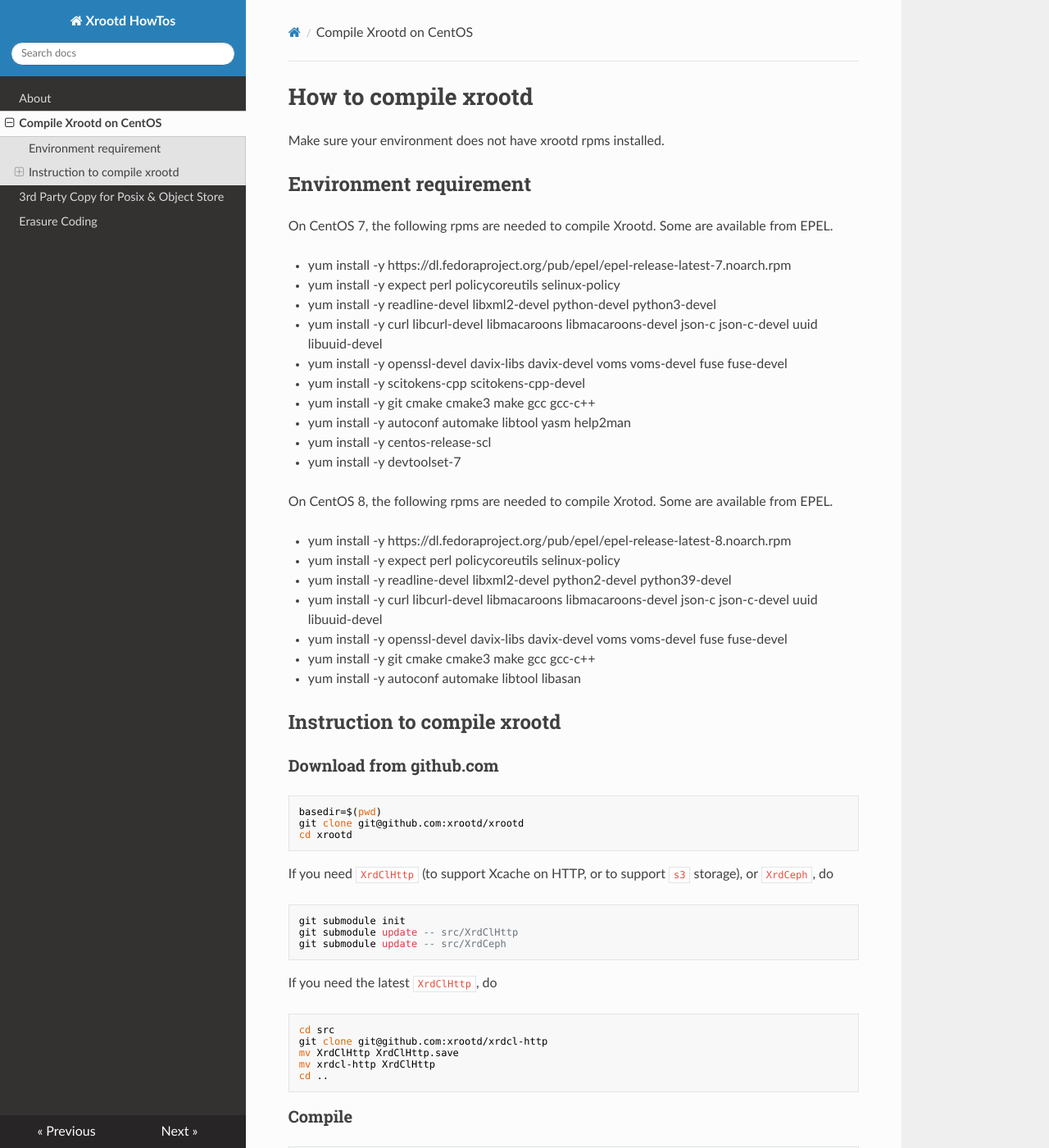
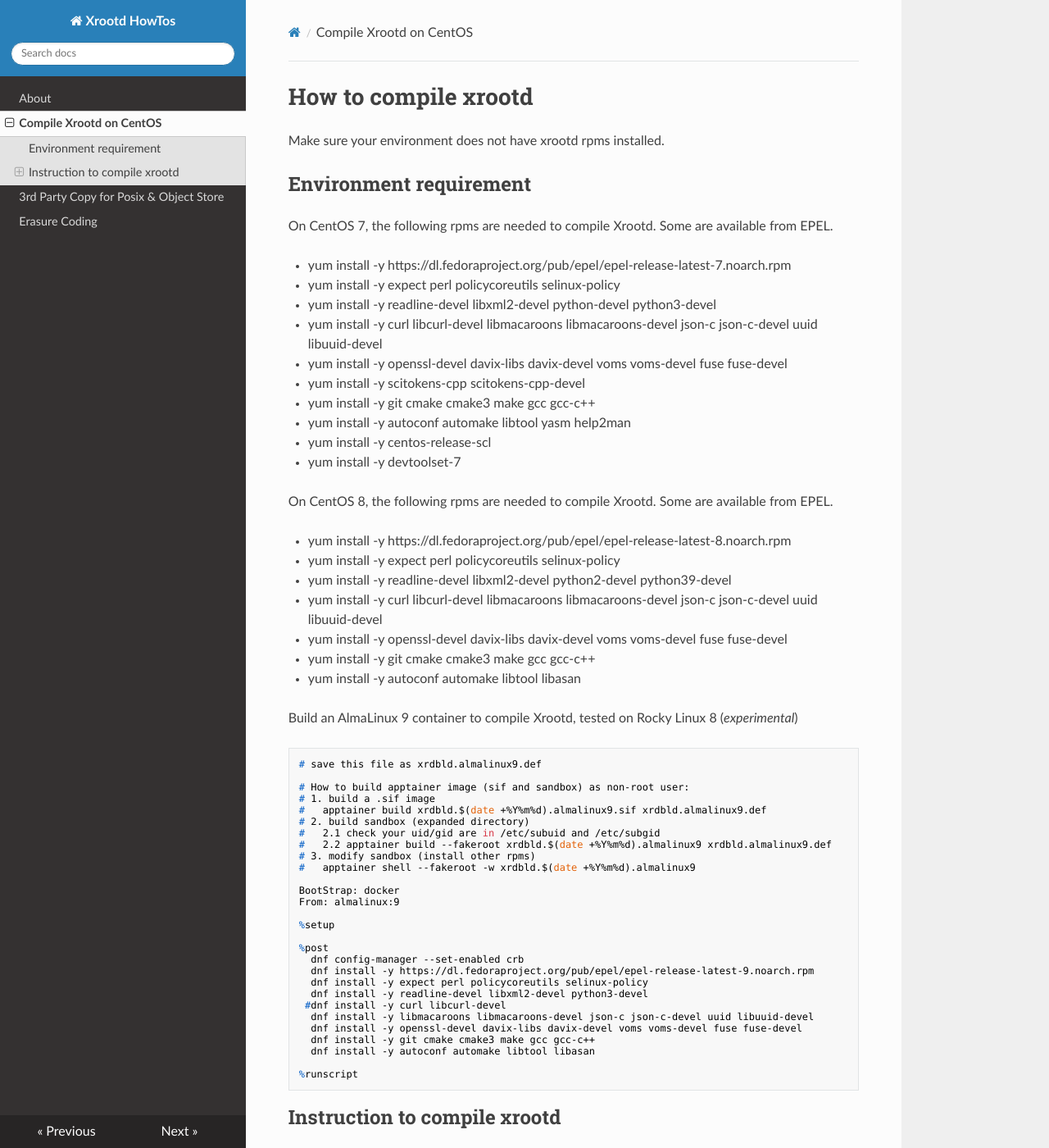
Before and after one commit to xrootd/howto, an MkDocs documentation site: the page built from docs/Compile.md, in a window 1280 px wide and 1400 px high. Shown: the whole window at 82% size. Built offline with MkDocs 1.6.1, drawn with Linux system fonts in a browser that asks for light colours; nearby versions of some CDN libraries.

Commit message:
Build an AlmeLinux 9 container to compile xrootd

````diff
--- a/docs/Compile.md
+++ b/docs/Compile.md
@@ -17,7 +17,7 @@ On CentOS 7, the following rpms are needed to compile Xrootd. Some are available
 * yum install -y centos-release-scl
 * yum install -y devtoolset-7
 
-On CentOS 8, the following rpms are needed to compile Xrotod. Some are available from EPEL.
+On CentOS 8, the following rpms are needed to compile Xrootd. Some are available from EPEL.
 
 * yum install -y https://dl.fedoraproject.org/pub/epel/epel-release-latest-8.noarch.rpm
 * yum install -y expect perl policycoreutils selinux-policy
@@ -26,6 +26,39 @@ On CentOS 8, the following rpms are needed to compile Xrotod. Some are available
 * yum install -y openssl-devel davix-libs davix-devel voms voms-devel fuse fuse-devel
 * yum install -y git cmake cmake3 make gcc gcc-c++
 * yum install -y autoconf automake libtool libasan
+
+Build an AlmaLinux 9 container to compile Xrootd, tested on Rocky Linux 8 (*experimental*)
+
+```
+# save this file as xrdbld.almalinux9.def
+
+# How to build apptainer image (sif and sandbox) as non-root user:
+# 1. build a .sif image
+#   apptainer build xrdbld.$(date +%Y%m%d).almalinux9.sif xrdbld.almalinux9.def
+# 2. build sandbox (expanded directory)
+#   2.1 check your uid/gid are in /etc/subuid and /etc/subgid
+#   2.2 apptainer build --fakeroot xrdbld.$(date +%Y%m%d).almalinux9 xrdbld.almalinux9.def
+# 3. modify sandbox (install other rpms)
+#   apptainer shell --fakeroot -w xrdbld.$(date +%Y%m%d).almalinux9
+
+BootStrap: docker
+From: almalinux:9
+
+%setup
+
+%post
+  dnf config-manager --set-enabled crb
+  dnf install -y https://dl.fedoraproject.org/pub/epel/epel-release-latest-9.noarch.rpm
+  dnf install -y expect perl policycoreutils selinux-policy
+  dnf install -y readline-devel libxml2-devel python3-devel
+ #dnf install -y curl libcurl-devel
+  dnf install -y libmacaroons libmacaroons-devel json-c json-c-devel uuid libuuid-devel
+  dnf install -y openssl-devel davix-libs davix-devel voms voms-devel fuse fuse-devel
+  dnf install -y git cmake cmake3 make gcc gcc-c++
+  dnf install -y autoconf automake libtool libasan
+
+%runscript
+```
 
 ## Instruction to compile xrootd
 
````
